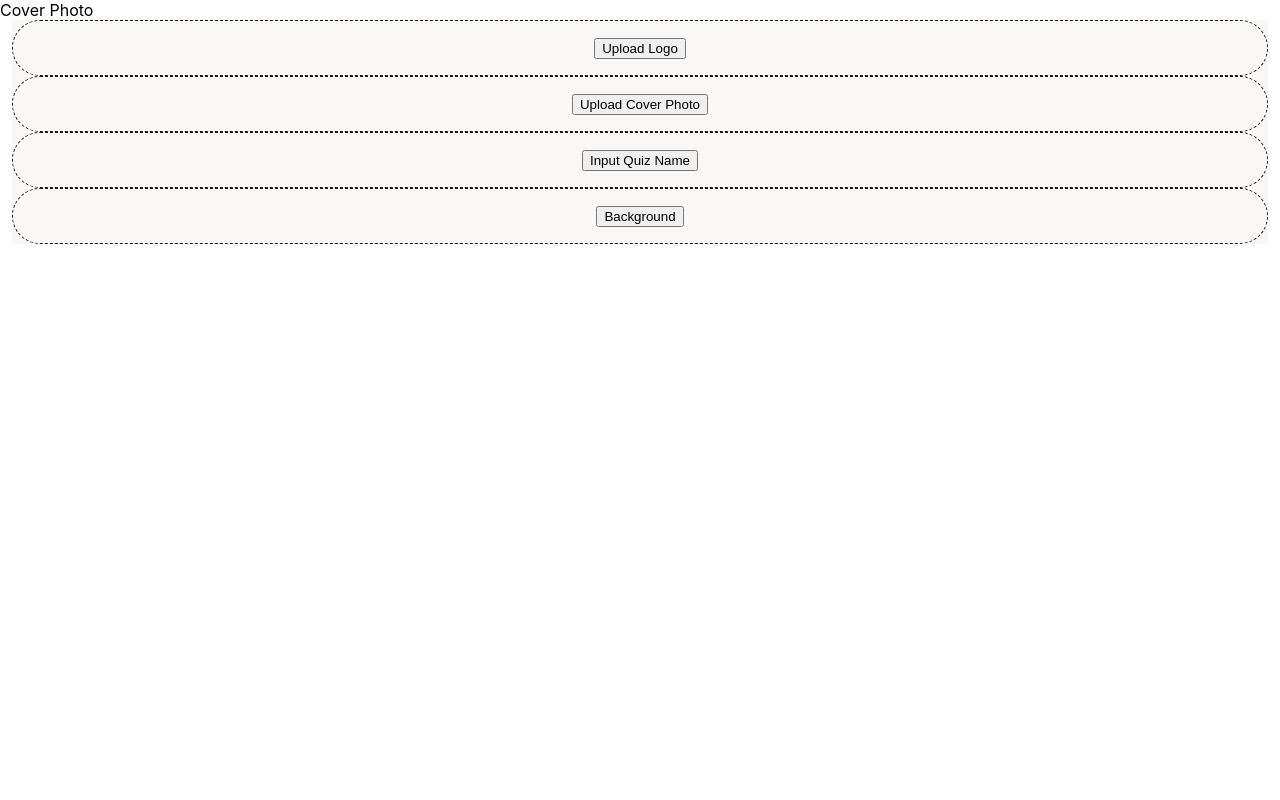
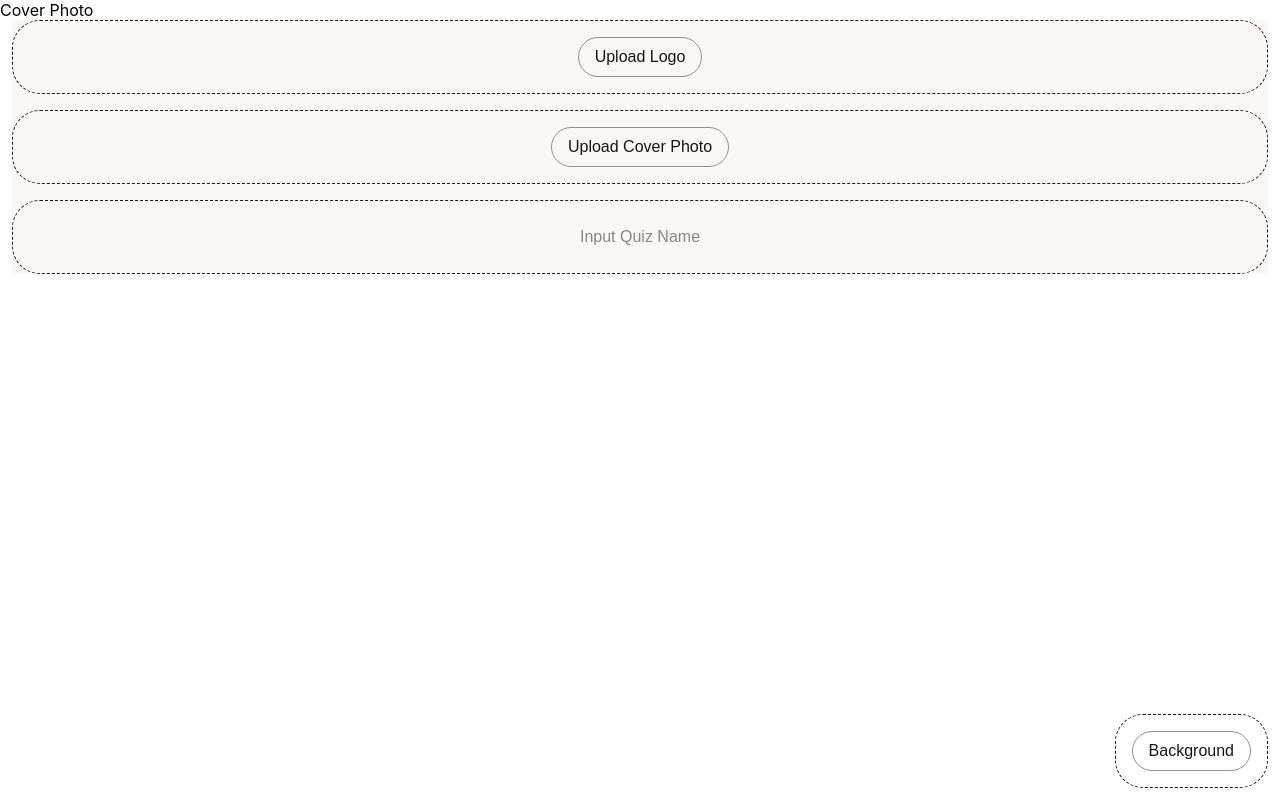
Before and after one commit to ymcheung/modal-and-preview, a Next.js app: page / in a window 1280 px wide. Built offline with nearby package versions, Linux system fonts and the light colour scheme.

Commit message:
Use useState() for preview

```diff
--- a/pages/components/Dialog.jsx
+++ b/pages/components/Dialog.jsx
@@ -1,7 +1,7 @@
 import { useState, useEffect } from 'react';
 import styles from '../../styles/dialog.module.css';
 
-export default function Dialog({ isOpen, dispatchDialog, dialogTitle, inputs, dispatchPreview }) {
+export default function Dialog({ isOpen, dispatchDialog, dialogTitle, inputs, setPreview }) {
   const [form, setForm] = useState({});
 
   useEffect(() => {
@@ -26,11 +26,11 @@ export default function Dialog({ isOpen, dispatchDialog, dialogTitle, inputs, di
     event.preventDefault();
 
     inputs.map(({ name }) => (
-      dispatchPreview({
-        type: name,
-        payload: form
-      })
-    ))
+      setPreview((prevState) => ({
+        ...prevState,
+        ...form
+      }))
+    ));
 
     dispatchDialog({
       type: 'CLOSE_DIALOG'
--- a/pages/index.js
+++ b/pages/index.js
@@ -1,5 +1,5 @@
 import Head from 'next/head';
-import { useReducer } from 'react';
+import { useState, useReducer } from 'react';
 import styles from '../styles/Home.module.css';
 
 import Dialog from './components/Dialog';
@@ -12,8 +12,7 @@ export default function Home() {
           ...state,
           isOpen: true,
           title: action.payload.title,
-          inputs: action.payload.inputs,
-          onClose: action.payload.onClose
+          inputs: action.payload.inputs
         };
 
       case 'CLOSE_DIALOG':
@@ -40,49 +39,55 @@ export default function Home() {
       type: 'OPEN_DIALOG',
       payload: {
         title: dialogTitle,
-        inputs: inputs,
-        onClose: false
+        inputs: inputs
       }
     });
   };
 
-  const previewReducer = (state, action) => {
-    switch (action.type) {
-      case 'logo':
-        return {
-          ...state,
-          logo: action.payload.logo
-        };
-
-      case 'cover':
-        return {
-          ...state,
-          cover: action.payload.cover
-        };
-
-      case 'quizName':
-        return {
-          ...state,
-          quizName: action.payload.quizName
-        };
-
-      case 'fill':
-        return {
-          ...state,
-          fill: action.payload.fill
-        };
-
-      default:
-        return state;
-    }
-  };
-
-  const [previewState, dispatchPreview] = useReducer(previewReducer, {
+  const [preview, setPreview] = useState({
     logo: '',
     cover: '',
     quizName: '',
     fill: ''
   });
+
+  // const previewReducer = (state, action) => {
+  //   switch (action.type) {
+  //     case 'logo':
+  //       return {
+  //         ...state,
+  //         logo: action.payload.logo
+  //       };
+
+  //     case 'cover':
+  //       return {
+  //         ...state,
+  //         cover: action.payload.cover
+  //       };
+
+  //     case 'quizName':
+  //       return {
+  //         ...state,
+  //         quizName: action.payload.quizName
+  //       };
+
+  //     case 'fill':
+  //       return {
+  //         ...state,
+  //         fill: action.payload.fill
+  //       };
+
+  //     default:
+  //       return state;
+  //   }
+  // };
+
+  // const [previewState, dispatchPreview] = useReducer(previewReducer, {
+  //   logo: '',
+  //   cover: '',
+  //   quizName: '',
+  //   fill: ''
+  // });
 
   const Sections = () => {
     const sections = [
@@ -135,13 +140,20 @@ export default function Home() {
         {sections.map(({ button, dialogTitle, inputs }, index) => {
           return (
             <section className={styles.section} key={index}>
-              {inputs.map(({ name }) => previewState[name])}
-              <button
-                type="button"
-                onClick={() => handleOpenDialog(dialogTitle, inputs)}
-              >
-                {button}
-              </button>
+              {inputs.map(({ name }) => {
+                return (
+                  <button
+                    className={`${styles.dialogButton} ${
+                      name === 'quizName' && styles.dialogButtonQuizName
+                    } ${!preview['quizName'] && styles.unfilled}`}
+                    type="button"
+                    onClick={() => handleOpenDialog(dialogTitle, inputs)}
+                    key={index}
+                  >
+                    {preview[name] ? preview[name] : button}
+                  </button>
+                );
+              })}
             </section>
           );
         })}
@@ -165,7 +177,8 @@ export default function Home() {
         dispatchDialog={dispatchDialog}
         dialogTitle={dialogState.title}
         inputs={dialogState.inputs}
-        dispatchPreview={dispatchPreview}
+        // dispatchPreview={dispatchPreview}
+        setPreview={setPreview}
       />
     </>
   );
--- a/styles/Home.module.css
+++ b/styles/Home.module.css
@@ -4,8 +4,34 @@
 }
 
 .section {
+  margin: 0 0 16px;
   padding: 16px 0;
   border: 1px dashed #161616;
   border-radius: 28px;
   text-align: center;
 }
+
+.section:last-child {
+  position: absolute;
+  right: 12px;
+  bottom: 12px;
+  margin: 0;
+  padding: 16px;
+}
+
+.dialogButton {
+  padding: 10px 16px;
+  color: #161616;
+  font-size: 16px;
+  background-color: transparent;
+  border: 1px solid #92918F;
+  border-radius: 100px;
+}
+
+.dialogButtonQuizName {
+  border-color: transparent;
+}
+
+.dialogButtonQuizName.unfilled {
+  opacity: 0.5
+}
--- a/styles/globals.css
+++ b/styles/globals.css
@@ -1,9 +1,14 @@
+:root {
+  --background: #ffffff;
+}
+
 html,
 body {
   padding: 0;
   margin: 0;
   font-family: -apple-system, BlinkMacSystemFont, Segoe UI, Roboto, Oxygen,
     Ubuntu, Cantarell, Fira Sans, Droid Sans, Helvetica Neue, sans-serif;
+  background-color: var(--background);
 }
 
 a {
```
